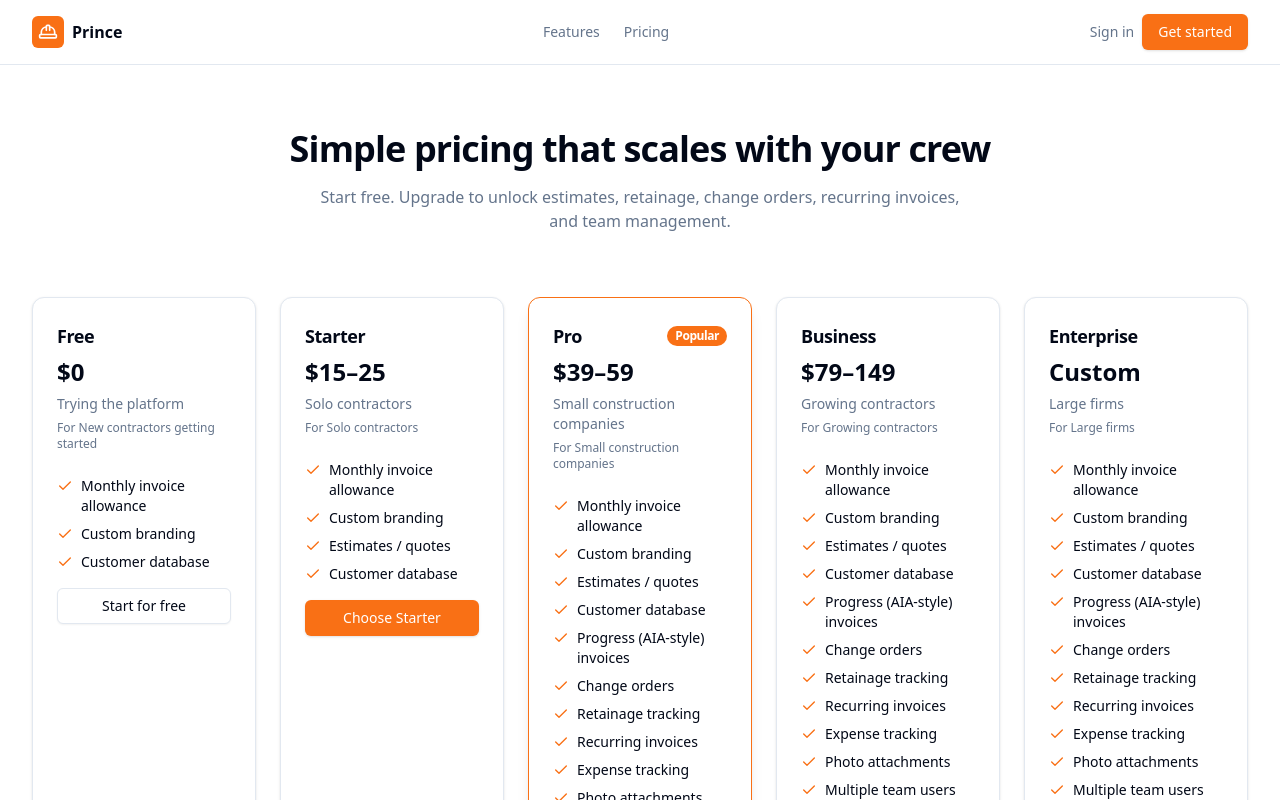
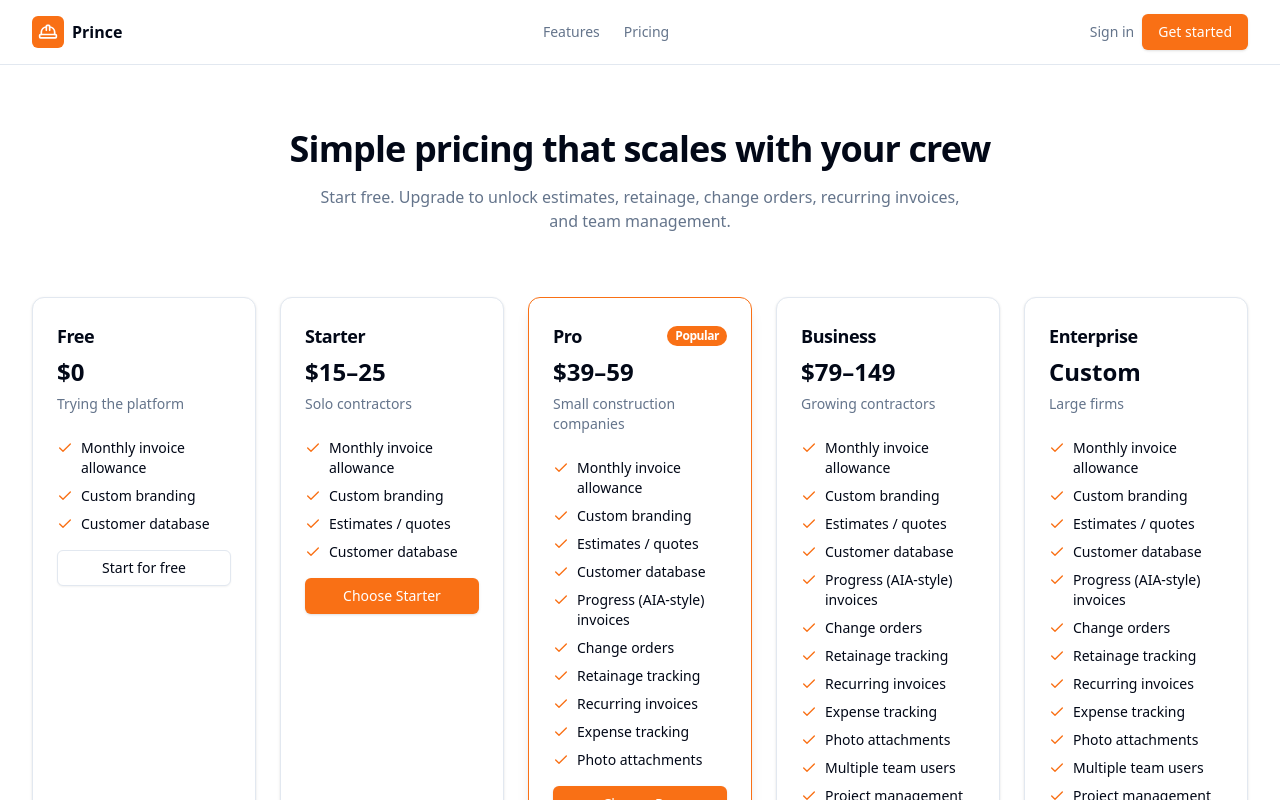
Before and after one commit to ucodestudent1-del/prince-invoicegenerator, a Next.js app: page /pricing in a window 1280 px wide. Shown: the top 800 px of the page. Built offline with nearby package versions, Linux system fonts and the light colour scheme.

Commit message:
remove yearly pricing option and deduplicate pricing page statements

```diff
--- a/src/app/pricing/page.tsx
+++ b/src/app/pricing/page.tsx
@@ -11,7 +11,6 @@ const display = PLANS.map((p) => ({
   name: p.name,
   priceLabel: p.priceLabel,
   blurb: p.blurb,
-  audience: p.audience,
   features: p.features.map((f) => FEATURE_LABELS[f as FeatureKey]),
 }));
 
@@ -49,7 +48,6 @@ export default function PricingPage() {
                   </CardTitle>
                   <div className="text-2xl font-bold">{plan.priceLabel}</div>
                   <p className="text-sm text-muted-foreground">{plan.blurb}</p>
-                  <p className="text-xs text-muted-foreground">For {plan.audience}</p>
                 </CardHeader>
                 <CardContent className="space-y-4">
                   <ul className="space-y-2 text-sm">
```
